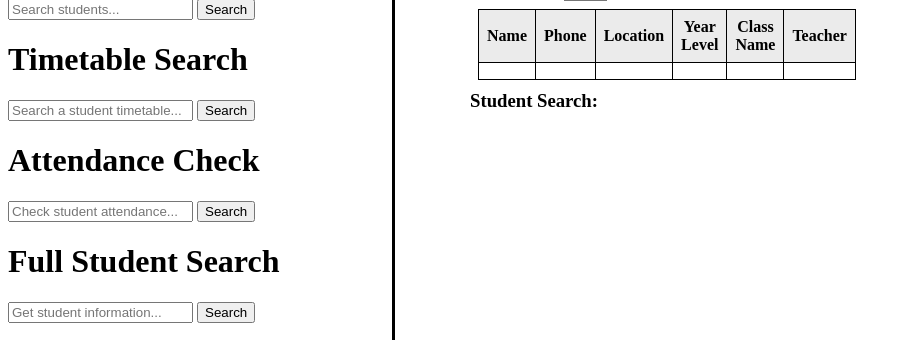
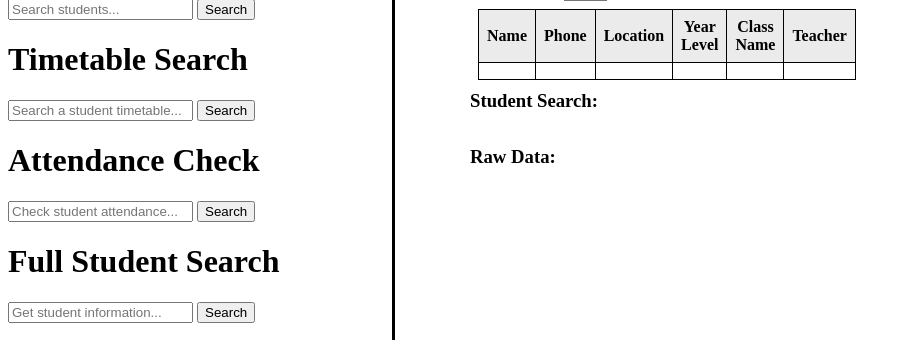
Before and after one commit to Wish-Granted/SCBO-student-classroom-directory, a Flask app: page / in a window 1280 px wide. Shown: the part 89-429 px from the top of the page, without its empty margins (0-911 px from the left). Run offline with Flask 3, Linux system fonts and the light colour scheme; lists and menus that the app fills with data are empty; parts of the project's set-up code (start-up, migrations or seed data) failed here and were passed over.

Commit message:
Update Index.html
Display period data in the full student search function now receives the correct data
Added Raw data heading
Fix period dropdown not automatically selecting the correct period

```diff
--- a/backend/app/templates/index.html
+++ b/backend/app/templates/index.html
@@ -85,6 +85,7 @@
       <table id="studentTable">
       </table>
       <br>
+      <h3 style="display:inline;">Raw Data:</h3>
       <table id="timetableTable">
       </table>
       <pre id="results"></pre>
@@ -265,7 +266,7 @@
         const endMs = getMsSinceMidnight(endTime)
         if (nowMs >= startMs && nowMs < endMs) {
           currentPeriodData = periodData
-          periodSelection.value = periodName
+          periodSelection.value = indexCount
         } else if (nowMs > startMs) {
           currentPeriodData = periodData
           periodSelection.value = indexCount
@@ -323,7 +324,7 @@
 
       displayAttendance(data.attendance_status)
       displayTimetableData(data.timetable)
-      displayPeriodData(data, q)
+      displayPeriodData(data.timetable, q)
 
       document.getElementById('results').textContent = JSON.stringify(data, null, 2);
     }
```
